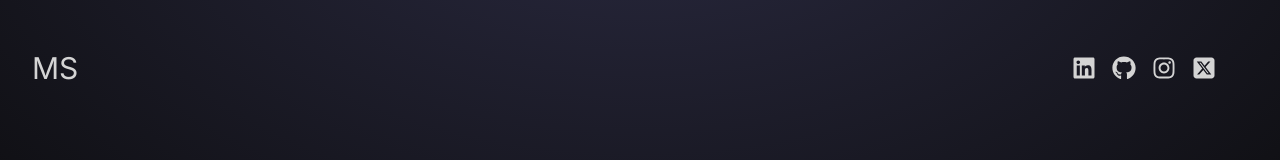
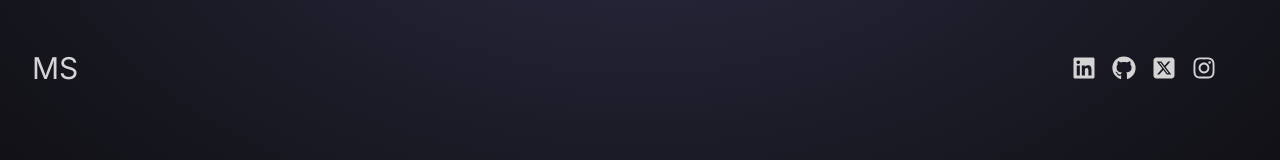
Before and after one commit to Manv8/portfolio, a React (Vite) app: page / in a window 1280 px wide. Shown: the top 160 px of the page. Built offline with nearby package versions, Linux system fonts and the light colour scheme.

Commit message:
second commit

```diff
--- a/src/components/Navbar.jsx
+++ b/src/components/Navbar.jsx
@@ -16,8 +16,8 @@ const Navbar = () => {
         <a href="https://www.linkedin.com/in/manvender-singh-1b2979299/
 "> <FaLinkedin /></a>
         <div><a href="https://github.com/Manv8"> <FaGithub /></a></div>
+        <div><a href="https://x.com/Manv_08"> <FaSquareXTwitter /></a></div>
         <div> <FaInstagram /></div>
-        <div> <FaSquareXTwitter /></div>
       </div>
     </nav>
   )
--- a/src/components/Projects.jsx
+++ b/src/components/Projects.jsx
@@ -28,8 +28,8 @@ const Projects = () => {
         className="w-full max-w-xl lg:w-3/4">
           <h4 className='mb-2 font-semibold'>Music Player </h4>
           <p className='mb-4 text-neutral-400  text-wrap'>Developed an interactive music player using HTML, CSS,and JavaScript,featuring dynamic song navigation, search, and play/pause controls.Enhancing user experience with smooth transitions between song playback and search results.</p>
-          <button className=' mx-10 border-1 m-5 hover:text-black  hover: hover:bg-white rounded-3xl w-30 h-10'>Live Demo</button>
-          <button className=' mx-10 border-1 bg-blue-500  hover: hover:bg-white hover:text-black rounded-3xl w-30 h-10'>Source</button>
+          <button className=' mx-10 border-1 m-5 hover:text-black  hover: hover:bg-white rounded-3xl w-30 h-10'><a href="https://music-player-manv.vercel.app/"> Live Demo</a></button>
+          <button className=' mx-10 border-1 bg-blue-500  hover: hover:bg-white hover:text-black rounded-3xl w-30 h-10'> Source</button>
         </motion.div>
 
       </div>
@@ -47,7 +47,7 @@ const Projects = () => {
         className="w-full max-w-xl lg:w-3/4">
           <h4 className='mb-2 font-semibold'>Bubble Game</h4>
           <p className='mb-4 text-neutral-400  text-wrap'>This simple bubble-popping game. When the "startbtn" is clicked, the game begins by generating 119 bubbles, each with a random number between 0 and 9. A target number is also randomly generated and displayed in the #hitBox. The player clicks on a bubble, and if the number inside the bubble matches the target number, the score increases by 10 points.</p>
-          <button className=' mx-10 border-1 m-5  hover:text-black  hover: hover:bg-white rounded-3xl w-30 h-10'>Live Demo</button>
+          <button className=' mx-10 border-1 m-5  hover:text-black  hover: hover:bg-white rounded-3xl w-30 h-10'><a href="https://music-player-manv.vercel.app/"> Live Demo</a></button>
           <button className=' mx-10 border-1 bg-blue-500  hover: hover:bg-white hover:text-black rounded-3xl w-30 h-10'>Source</button>
         </motion.div>
 
```
